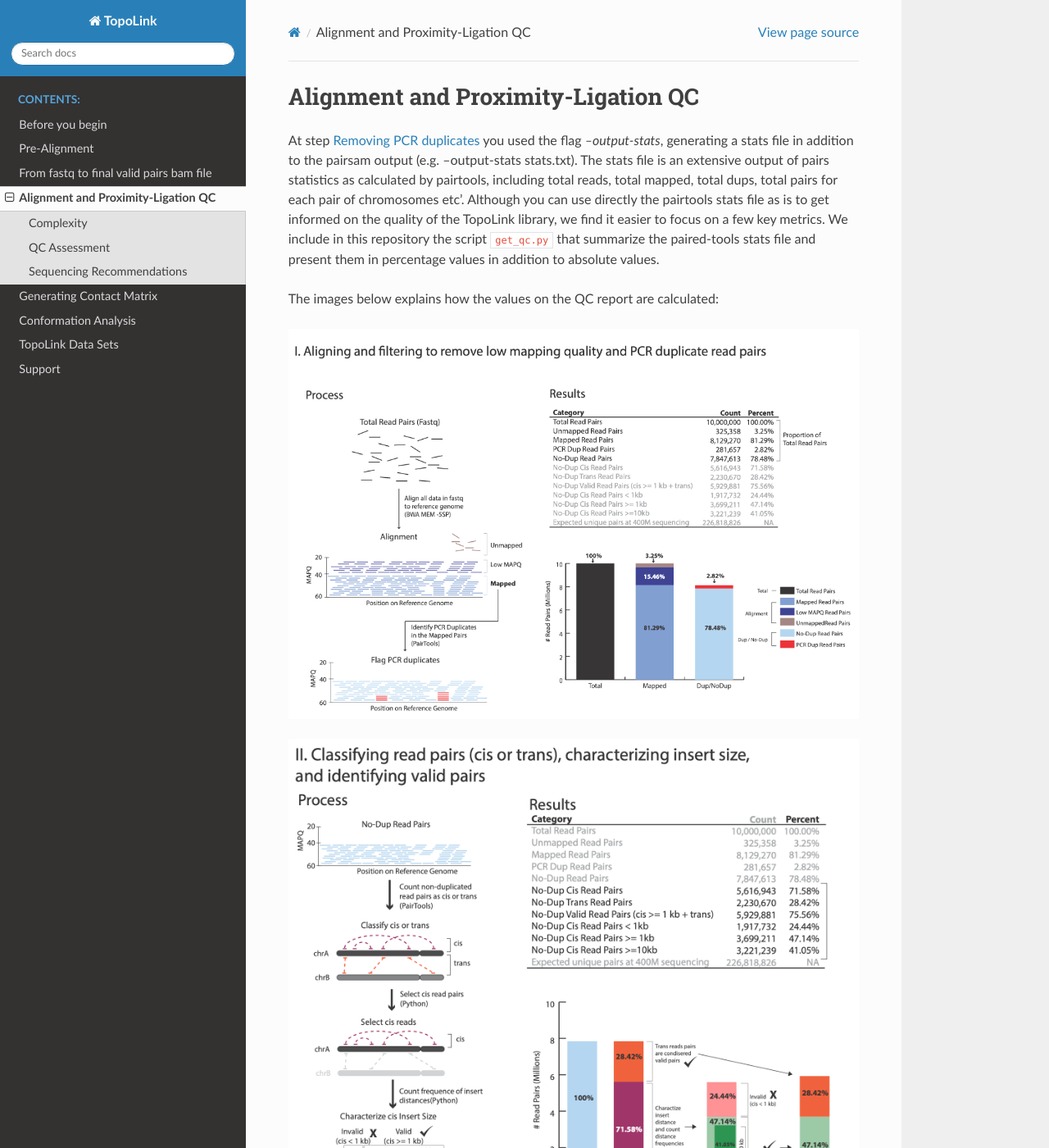
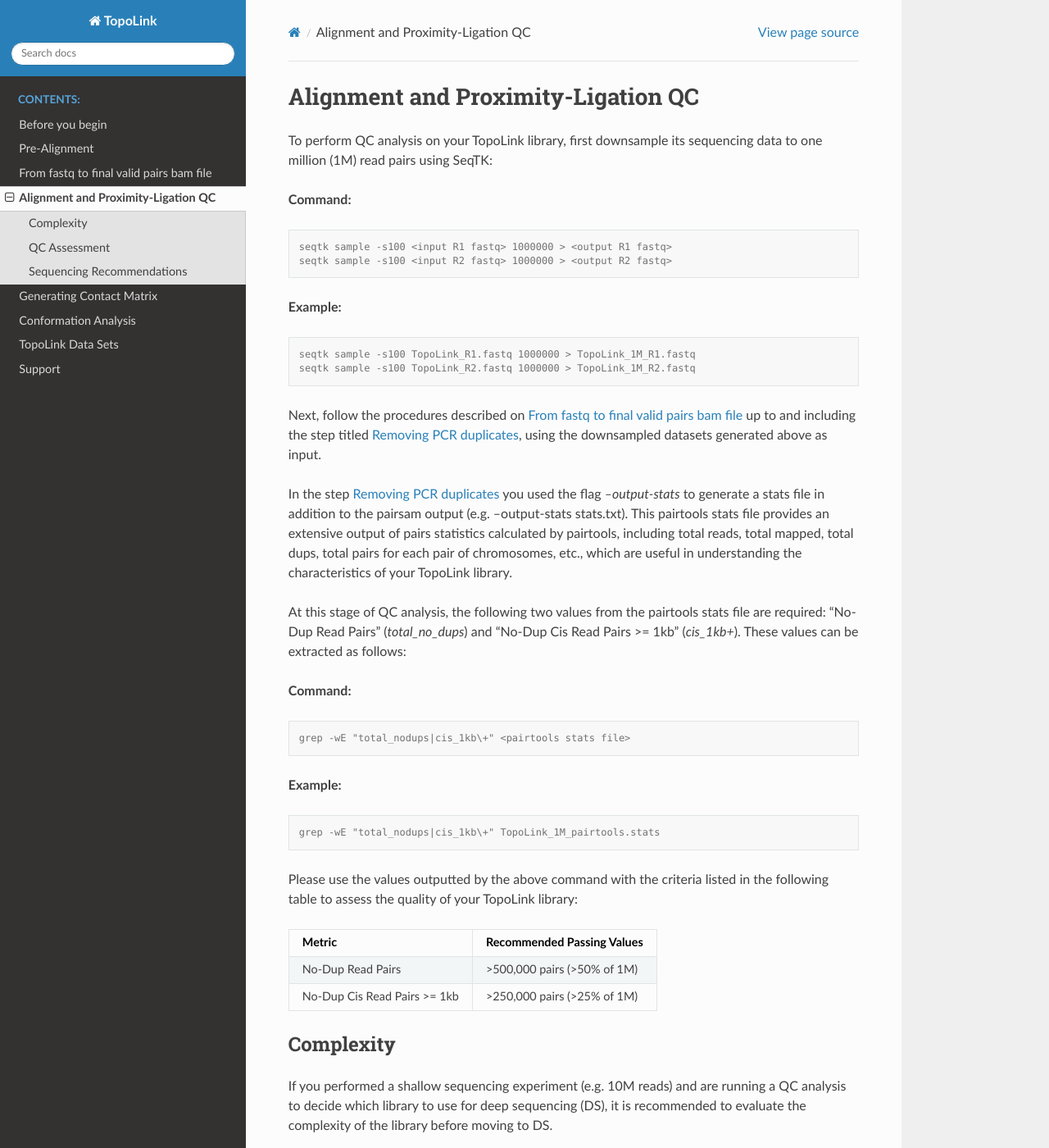
Before and after one commit to dovetail-genomics/TopoLink, a Sphinx documentation site: the page built from docs/source/library_qc.rst, in a window 1280 px wide and 1400 px high. Shown: the whole window at 82% size. Built offline with Sphinx 7.4.7 and the Read the Docs theme 3.1.0, drawn with Linux system fonts in a browser that asks for light colours; some of the changed text lies outside the part shown.

Commit message:
Updated with seqtk downsampling

```diff
--- a/docs/source/conf.py
+++ b/docs/source/conf.py
@@ -59,7 +59,7 @@
 #
 # This is also used if you do content translation via gettext catalogs.
 # Usually you set "language" from the command line for these cases.
-language = None
+language = "en"
 
 # List of patterns, relative to source directory, that match files and
 # directories to ignore when looking for source files.
--- a/docs/source/library_qc.rst
+++ b/docs/source/library_qc.rst
@@ -1,52 +1,61 @@
 .. _LQ:
+
 
 Alignment and Proximity-Ligation QC
 ===================================
 
-At step :ref:`Removing PCR duplicates<DUPs>` you used the flag `--output-stats`, generating a stats file in addition to the pairsam output (e.g. --output-stats stats.txt). The stats file is an extensive output of pairs statistics as calculated by pairtools, including total reads, total mapped, total dups, total pairs for each pair of chromosomes etc'. Although you can use directly the pairtools stats file as is to get informed on the quality of the TopoLink library, we find it easier to focus on a few key metrics. We include in this repository the script ``get_qc.py`` that summarize the paired-tools stats file and present them in percentage values in addition to absolute values.
-
-The images below explains how the values on the QC report are calculated:
-
-.. image:: /images/1.Aligning.png
-
-.. image:: /images/2.Cis_trans_valids.png
+To perform QC analysis on your TopoLink library, first downsample its sequencing data to one million (1M) read pairs using SeqTK:
 
 **Command:**
 
 .. code-block:: console
 
-   python3 ./TopoLink/get_qc.py -p <stats.txt>
-
+   seqtk sample -s100 <input R1 fastq> 1000000 > <output R1 fastq>
+   seqtk sample -s100 <input R2 fastq> 1000000 > <output R2 fastq>
 
 **Example:**
 
 .. code-block:: console
 
-   python3 ./TopoLink/get_qc.py -p stats.txt
+   seqtk sample -s100 TopoLink_R1.fastq 1000000 > TopoLink_1M_R1.fastq
+   seqtk sample -s100 TopoLink_R2.fastq 1000000 > TopoLink_1M_R2.fastq
 
+Next, follow the procedures described on :ref:`From fastq to final valid pairs bam file<FTB>` up to and including the step titled :ref:`Removing PCR duplicates<DUPs>`, using the downsampled datasets generated above as input.
 
-After the script completes, it will print:
+In the step :ref:`Removing PCR duplicates<DUPs>` you used the flag `--output-stats` to generate a stats file in addition to the pairsam output (e.g. --output-stats stats.txt).
+This pairtools stats file provides an extensive output of pairs statistics calculated by pairtools, including total reads, total mapped, total dups, total pairs for each pair of chromosomes, etc.,
+which are useful in understanding the characteristics of your TopoLink library.
+
+At this stage of QC analysis, the following two values from the pairtools stats file are required: "No-Dup Read Pairs" (`total_no_dups`) and "No-Dup Cis Read Pairs >= 1kb" (`cis_1kb+`).
+These values can be extracted as follows:
+
+**Command:**
 
 .. code-block:: console
 
-   Total Read Pairs                              10,000,000     100%
-   Unmapped Read Pairs                           325,358       3.25%
-   Mapped Read Pairs                             8,129,270    81.29%
-   PCR Dup Read Pairs                            218,657       2.82%
-   No-Dup Read Pairs                             7,847,613    78.48%
-   No-Dup Cis Read Pairs                         5,616,943    71.58%
-   No-Dup Trans Read Pairs                       2,230,670    28.42%
-   No-Dup Valid Read Pairs (cis >= 1kb + trans)  5,929,881    75.56%
-   No-Dup Cis Read Pairs < 1kb                   1,917,732    24.44%
-   No-Dup Cis Read Pairs >= 1kb                  3,699,211    47.14%
-   No-Dup Cis Read Pairs >= 10kb                 3,221,239    41.05%
+   grep -wE "total_nodups|cis_1kb\+" <pairtools stats file>
+
+**Example:**
+
+.. code-block:: console
+
+   grep -wE "total_nodups|cis_1kb\+" TopoLink_1M_pairtools.stats
 
 
+Please use the values outputted by the above command with the criteria listed in the following table to assess the quality of your TopoLink library:
+
++--------------------------------+-----------------------------+
+| Metric                         | Recommended Passing Values  |
++================================+=============================+
+| No-Dup Read Pairs              | >500,000 pairs (>50% of 1M) |
++--------------------------------+-----------------------------+
+| No-Dup Cis Read Pairs >= 1kb   | >250,000 pairs (>25% of 1M) |
++--------------------------------+-----------------------------+
 
 Complexity
 ----------
 
-If you performed a shallow sequencing experiment (e.g. 10M reads) and running a QC analysis to decide which library to use for deep sequencing (DS), it is recommended to evaluate the complexity of the library before moving to DS.
+If you performed a shallow sequencing experiment (e.g. 10M reads) and are running a QC analysis to decide which library to use for deep sequencing (DS), it is recommended to evaluate the complexity of the library before moving to DS.
 
 The `lc_extrap` utility of the `preseq` package aims to predict the complexity of sequencing libraries.
 
@@ -78,10 +87,11 @@
    preseq lc_extrap -bam -pe -extrap 2.1e9 -step 1e8 -seg_len 1000000000 -output out.preseq mapped.PT.bam
 
 
-In this example the output file out.preseq will detail the extrapolated complexity curve of your library, with the number of reads in the first column and the expected distinct read value in the second column. For a typical experiment (human sample) check the expected complexity at 400M reads (to show the content of the file, type cat out.preseq). Expected unique pairs at 400M sequencing is at least ~ 125 million
+In this example, the output file (`out.preseq`) details the extrapolated complexity curve of your library, with the total number of read pairs in the first column and the number of expected distinct read pairs in the second column. For a typical experiment (human sample) check the expected complexity at 400M read pairs (to show the contents of the file, type `cat out.preseq`). For a sequencing library at 400M read pairs, the expected distinct read pairs should be at least 125 million.
 
 .. image:: /images/3.Complexity.png
 
+.. _QCA:
 
 QC Assessment
 -------------
@@ -94,7 +104,7 @@
 
 - Pass/No Pass Values
 
-  - The table below summarizes the minimum passing values for the metrics defined above. The cut-off values were determined for both shallow sequenced (10 million read pairs 2 x 150 bp) and deep sequenced data (200-300 Million read pairs 2 x 150 bp).
+  - The table below summarizes the minimum passing values for the metrics defined above. The cut-off values were determined for both shallow sequenced (10 million read pairs, 2 x 150 bp) and deep sequenced data (200-300 million read pairs, 2 x 150 bp).
 
 +--------------------------------+-----------------------------+----------------------------------------------+
 | Metric                         | Shallow Sequencing          | Deep Sequencing                              |
@@ -109,7 +119,7 @@
 Sequencing Recommendations
 --------------------------
 
-TopoLink was designed to support looping calling with one sample. This requires generating four libraries from a single proximity-ligation reaction. This does not mean you need to sequence all four libraries. The amount of sequencing and the number of libraries you need to to sequence is dependent on the feature you are trying to detect and the resolution (or bin size) you wish to call features at. The table below outlines the number of libraries, total sequencing depth in read pairs, and how many read pairs are needed per library, and finally the minimal amount of no-dup read pairs summed across the libraries for each feature at given resolutions:
+TopoLink was designed to support looping calling with one sample. This requires generating four libraries from a single proximity-ligation reaction. This does not mean you need to sequence all four libraries. The amount of sequencing and the number of libraries you need to to sequence is dependent on the feature you are trying to detect and the resolution (or bin size) at which you wish to call features. The table below outlines the number of libraries, total sequencing depth in read pairs, and how many read pairs are needed per library, and finally the minimal amount of no-dup read pairs summed across the libraries for each feature at given resolutions:
 
 +------------------+--------------+-------------------+--------------------+--------------------------------+--------------------------------------------------------+
 | Feature          | Resolution   | Total # libraries | Total # read pairs | Total # read pairs per library | Minimal # of no-dup read pairs summed across libraries |
--- a/docs/source/tables/preseq.csv
+++ b/docs/source/tables/preseq.csv
@@ -1,5 +1,5 @@
 "Parameter	",Value,Function
-bam,,Specifies that the input file type is bam. Please note that for a bam file to be a recognized input file htslib sould be installed as well and preseq should be built with htslib support (for more details see preseq documentation or our installDep.sh script as example)
+bam,,Specifies that the input file type is bam. Please note that for a bam file to be a recognized input file htslib should be installed as well and preseq should be built with htslib support (for more details see preseq documentation or our installDep.sh script as example)
 pe,,Specifies that paired end data is used
 extrap,2.10E+09,Maximum extrapolation
 step,1.00E+08,Extrapolation step size
```
Also changed, not shown: 1 other file.
